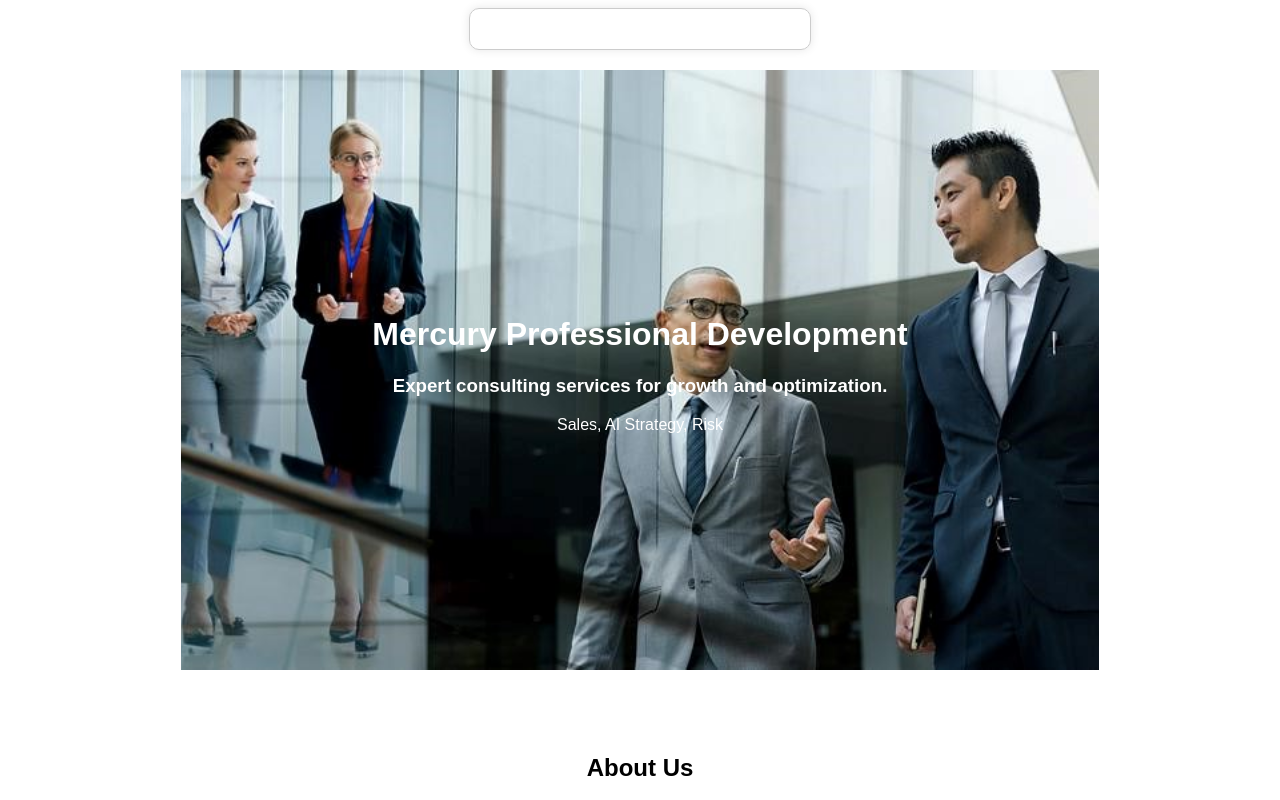
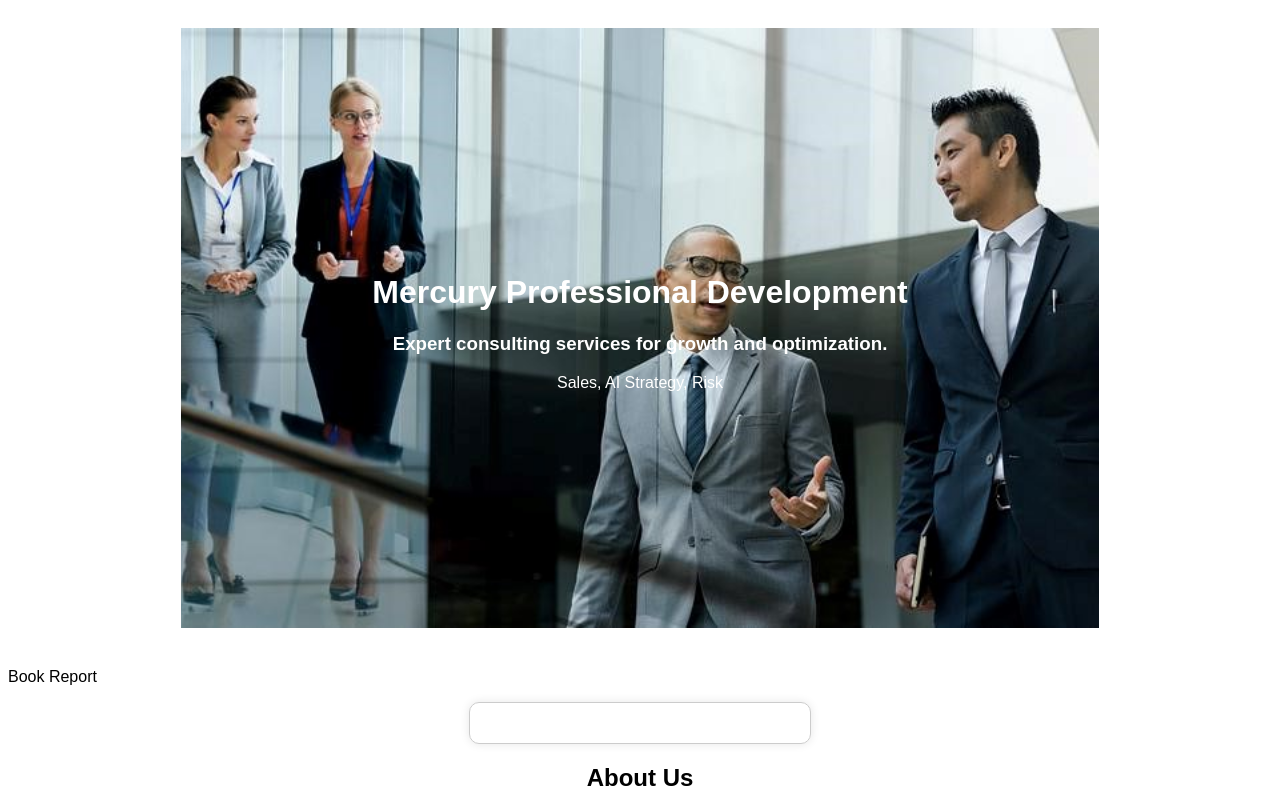
Before and after one commit to mkirstein7778/mercuryprofessional, a plain HTML site: page index.html in a window 1280 px wide. Shown: the top 800 px of the page. Drawn offline with Linux system fonts and the light colour scheme; a script that the page names is missing.

Commit message:
Update index.html

```diff
--- a/index.html
+++ b/index.html
@@ -11,7 +11,7 @@
 <title>Mercury Professional Development</title>
 <style>
     #myForm {
-      max-width: 600px;
+      max-width: 300px;
       margin: 0 auto;
       padding: 20px;
       border: 1px solid #ccc;
@@ -39,19 +39,7 @@
     object-fit: cover; /* This will ensure the image covers the area without distortion */
   }
 </style>
-<form id="myForm">
-  <!-- form fields here -->
-</form>
-<style>
-  #myForm {
-  max-width: 300px; /* Adjust the width as needed */
-  margin: 0 auto; /* This centers the form */
-  padding: 20px; /* Optional: Adds padding around the form */
-  border: 1px solid #ccc; /* Optional: Adds a border to the form */
-  border-radius: 10px; /* Optional: Adds rounded corners to the form */
-  box-shadow: 0 0 10px rgba(0, 0, 0, 0.1); /* Optional: Adds a subtle shadow */
-}
-  </style>
+
 <style>
 
     body { font-family: Arial, sans-serif; }
@@ -97,15 +85,15 @@
     </div>
 
 </div>
-<div class="section overlay">
+<div class="about us">
 
-    <div class="overlay-text">
 <p>Book Report </p>
-    </div>
-  </div>
+ </div>
+
 
 
 <script charset="utf-8" type="text/javascript" src="//js.hsforms.net/forms/embed/v2.js"></script>
+    <form id="myForm">
 <script>
   hbspt.forms.create({
     region: "na1",
@@ -113,6 +101,7 @@
     formId: "e0f9a681-c79d-4574-834f-ca0a2d22c0d6"
   });
 </script>
+    </form>
  <div class= "about-us">
 
     <h2>About Us</h2>
```
